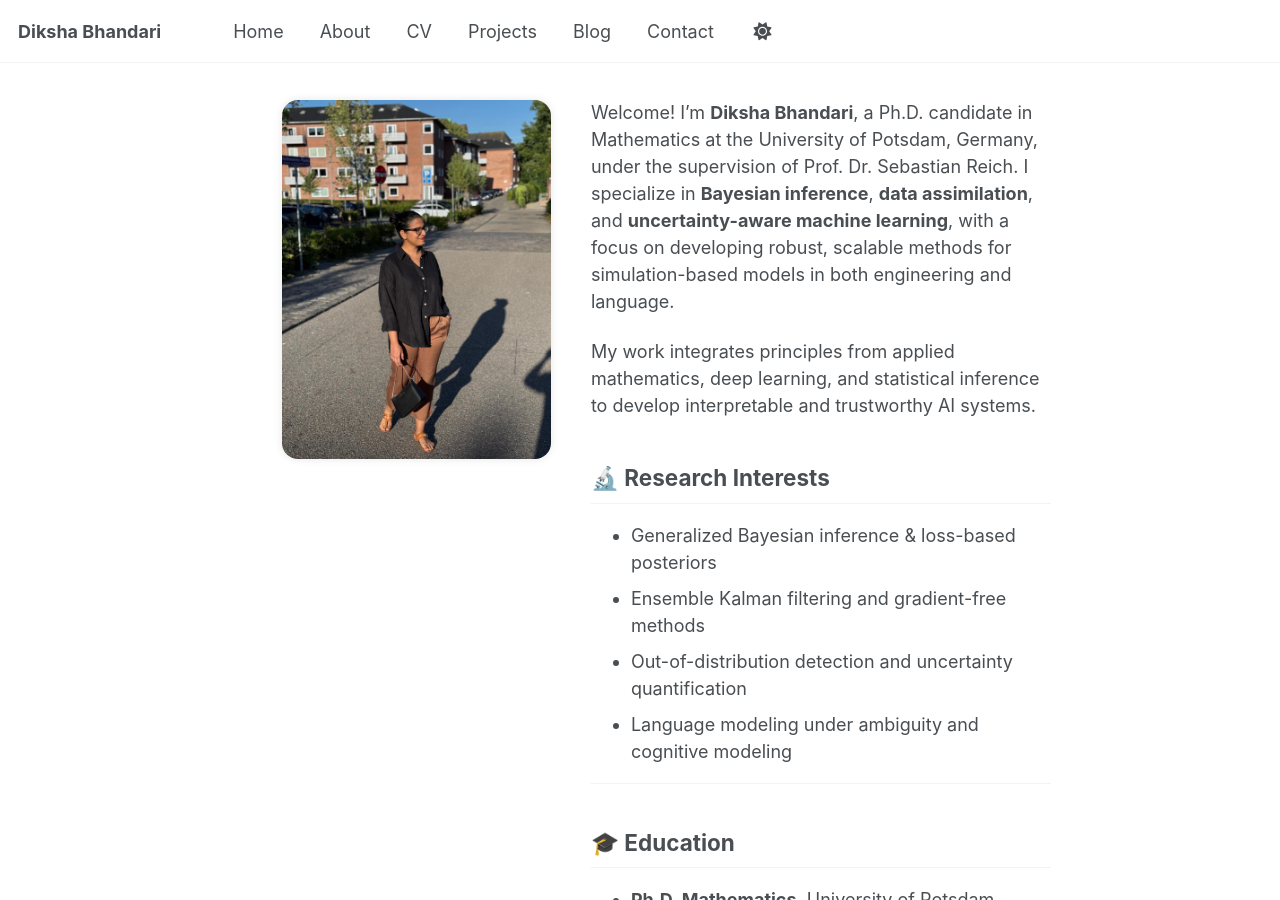
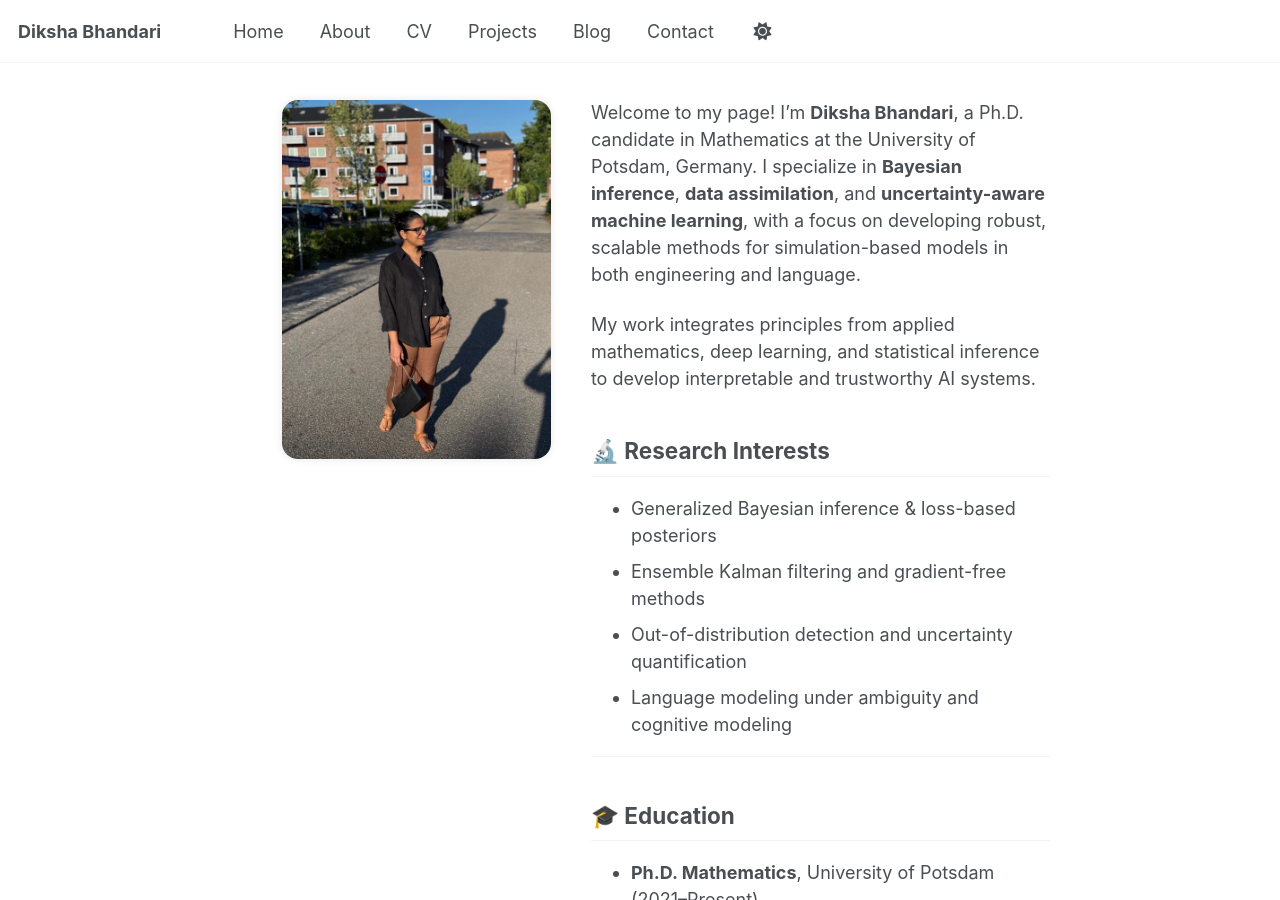
Before and after one commit to dikshab14/dikshab14.github.io, a Jekyll site: the page built from index.md, in a window 1280 px wide and 900 px high. Built offline with Jekyll 4.4.1, drawn with Linux system fonts in a browser that asks for light colours; a script that is not in the unit is left out.

Commit message:
updated home page

```diff
--- a/index.md
+++ b/index.md
@@ -6,7 +6,8 @@ premalink: /
 author_profile: false
 ---
 
-Welcome! I’m **Diksha Bhandari**, a Ph.D. candidate in Mathematics at the University of Potsdam, Germany, under the supervision of Prof. Dr. Sebastian Reich. I specialize in **Bayesian inference**, **data assimilation**, and **uncertainty-aware machine learning**, with a focus on developing robust, scalable methods for simulation-based models in both engineering and language.
+Welcome to my page!
+I’m **Diksha Bhandari**, a Ph.D. candidate in Mathematics at the University of Potsdam, Germany. I specialize in **Bayesian inference**, **data assimilation**, and **uncertainty-aware machine learning**, with a focus on developing robust, scalable methods for simulation-based models in both engineering and language.
 
 My work integrates principles from applied mathematics, deep learning, and statistical inference to develop interpretable and trustworthy AI systems.
 
@@ -32,9 +33,9 @@ My work integrates principles from applied mathematics, deep learning, and stati
 
 ## 🚀 Projects
 
-- **Gradient-Free Bayesian Inference for Generative Models**
-- **Ensemble Kalman Filters for Language Comprehension**
-- **Affine-Invariant Sampling for Neural Network Robustness**
+- Gradient-Free Bayesian Inference for Generative Models
+- Ensemble Kalman Filters for Language Comprehension
+- Affine-Invariant Sampling for Neural Network Robustness
 
 ---
 
```
